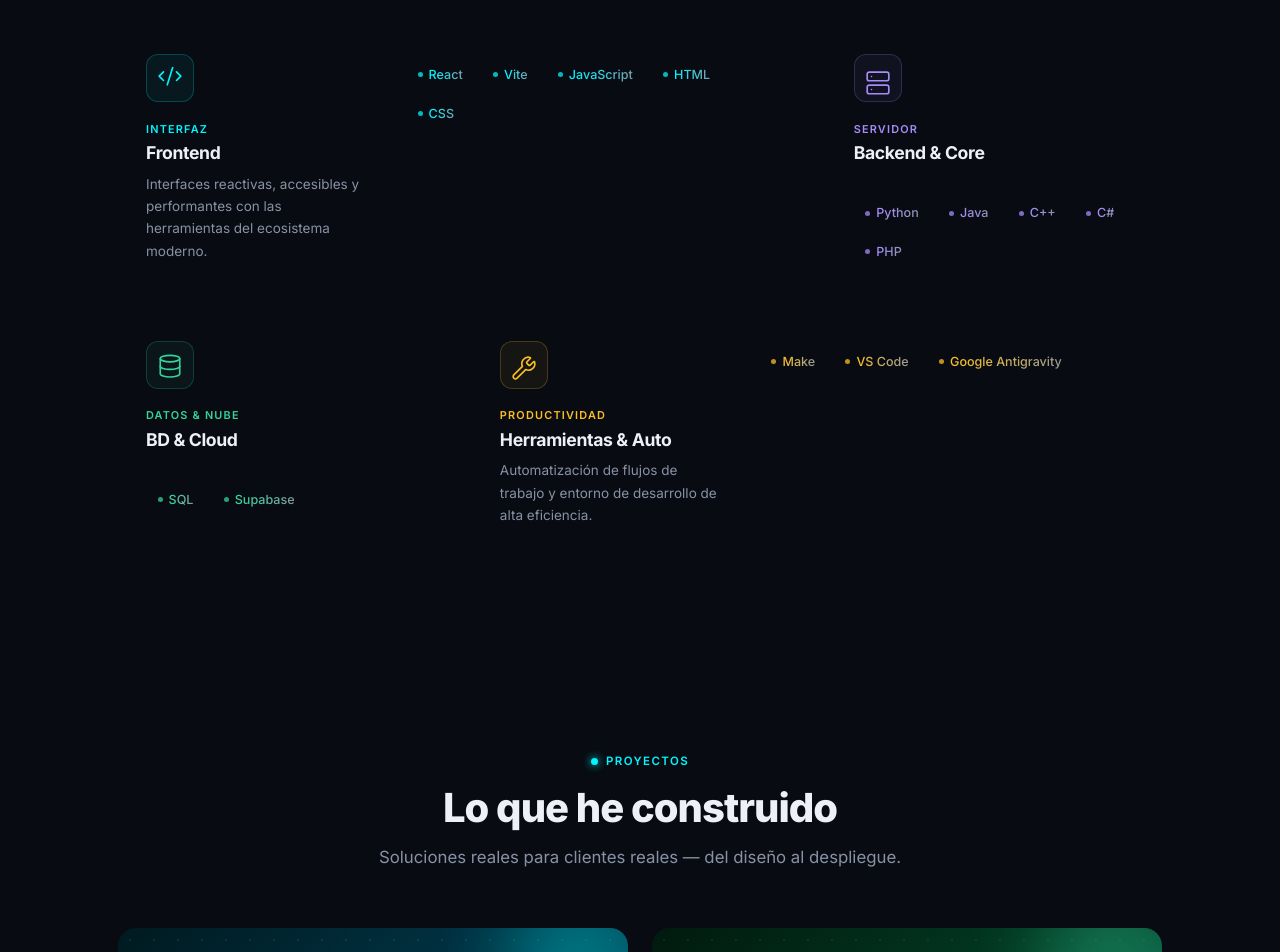
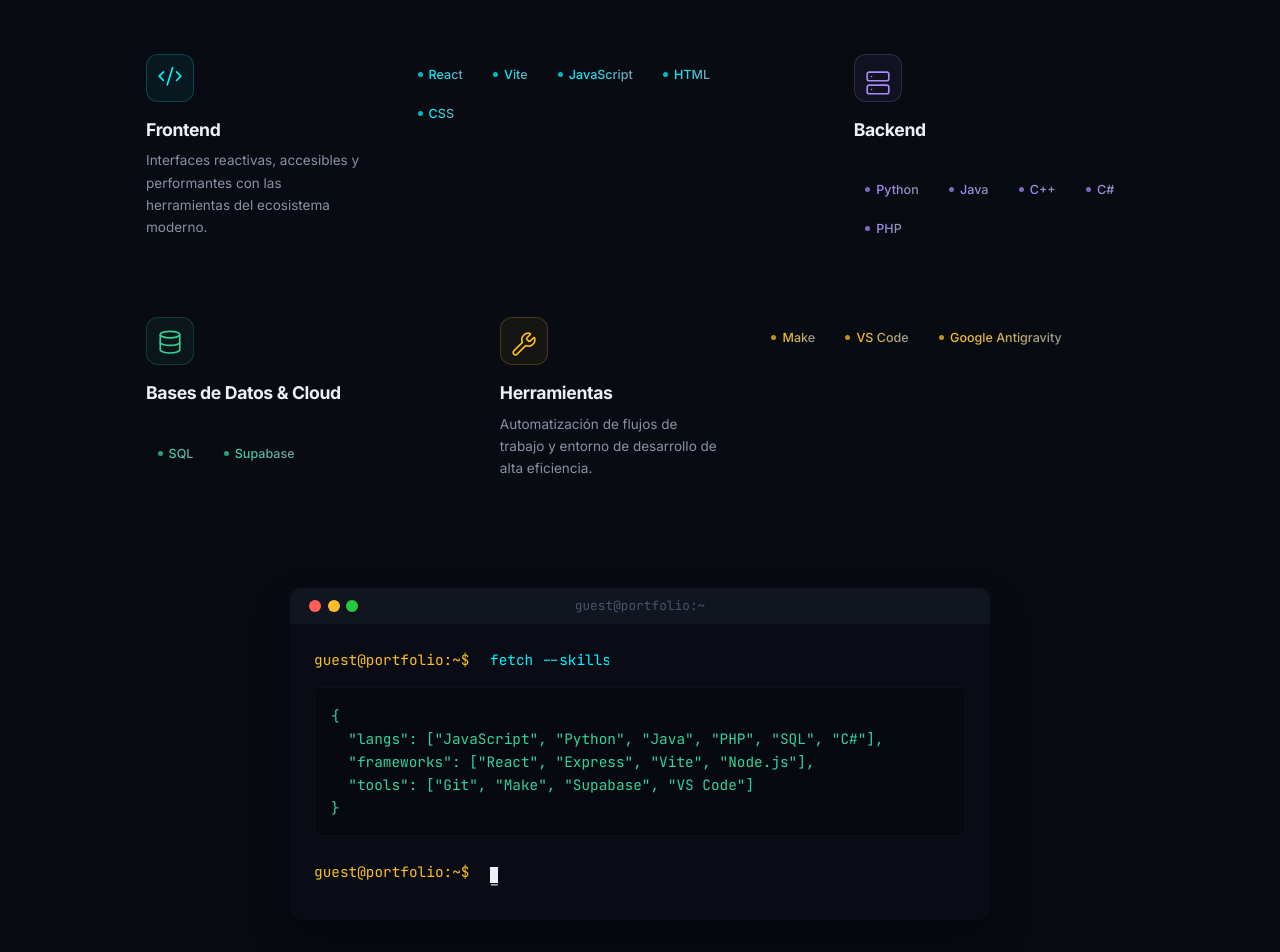
Before and after one commit to uallga109/Portfolio, a React (Vite) app: page / in a window 1280 px wide. Shown: the part 1080-2032 px from the top of the page. Built offline with nearby package versions, Linux system fonts and the light colour scheme.

Commit message:
Limpieza y Corrección del Hero. Modificación del Stack Tecnológico. Pulido de los Modales de Proyectos

```diff
--- a/src/sections/Contact.jsx
+++ b/src/sections/Contact.jsx
@@ -11,9 +11,8 @@ const FADE_UP = (delay = 0) => ({
 })
 
 const SOCIAL_LINKS = [
-  { id: 'github',   Icon: GitBranch, href: 'https://github.com/',   label: 'GitHub'   },
-  { id: 'linkedin', Icon: Link2,     href: 'https://linkedin.com/', label: 'LinkedIn' },
-  { id: 'email',    Icon: Mail,      href: 'mailto:luis@example.com', label: 'Email'  },
+  { id: 'github',   Icon: GitBranch,   href: 'https://github.com/',   label: 'GitHub'   },
+  { id: 'linkedin', Icon: Link2, href: 'https://linkedin.com/', label: 'LinkedIn' },
 ]
 
 export default function Contact() {
--- a/src/sections/Footer.jsx
+++ b/src/sections/Footer.jsx
@@ -8,8 +8,8 @@ const NAV_ITEMS = [
 ]
 
 const SOCIAL_ITEMS = [
-  { Icon: GitBranch, href: 'https://github.com/',   label: 'GitHub'  },
-  { Icon: Link2,     href: 'https://linkedin.com/', label: 'LinkedIn'},
+  { Icon: GitBranch,   href: 'https://github.com/',   label: 'GitHub'  },
+  { Icon: Link2, href: 'https://linkedin.com/', label: 'LinkedIn'},
   { Icon: Mail,      href: 'mailto:luis@example.com', label: 'Email' },
 ]
 
--- a/src/sections/Hero.jsx
+++ b/src/sections/Hero.jsx
@@ -134,21 +134,6 @@ export default function Hero() {
       <div className="container">
         <div className="hero__content">
 
-          {/* ── Badge (center) ── */}
-          <motion.div
-            className="hero__badge"
-            initial={{ opacity: 0, y: -18 }}
-            animate={{ opacity: 1, y: 0 }}
-            transition={{ duration: 0.65, delay: 0.05, ease: [0.16, 1, 0.3, 1] }}
-            role="text"
-          >
-            <span className="hero__badge-dot-wrap" aria-hidden="true">
-              <span className="hero__badge-ping-ring" />
-              <span className="hero__badge-ping-core" />
-            </span>
-            Disponible para nuevos proyectos
-          </motion.div>
-
           {/* ── H1 — Cinematic line reveal ── */}
           <h1 id="hero-heading" className="hero__heading" aria-label="Transformo problemas reales en soluciones web.">
 
--- a/src/sections/Stack.jsx
+++ b/src/sections/Stack.jsx
@@ -44,11 +44,10 @@ function FloatingIcon({ Icon, delay = 0 }) {
 const STACK_DATA = [
   {
     id: 'frontend',
-    span: 2,                // wide bento card
+    span: 2,
     color: 'cyan',
     Icon: Code2,
     iconDelay: 0,
-    label: 'Interfaz',
     heading: 'Frontend',
     description: 'Interfaces reactivas, accesibles y performantes con las herramientas del ecosistema moderno.',
     techs: ['React', 'Vite', 'JavaScript', 'HTML', 'CSS'],
@@ -59,8 +58,7 @@ const STACK_DATA = [
     color: 'violet',
     Icon: Server,
     iconDelay: 0.4,
-    label: 'Servidor',
-    heading: 'Backend & Core',
+    heading: 'Backend',
     techs: ['Python', 'Java', 'C++', 'C#', 'PHP'],
   },
   {
@@ -69,18 +67,16 @@ const STACK_DATA = [
     color: 'emerald',
     Icon: Database,
     iconDelay: 0.8,
-    label: 'Datos & Nube',
-    heading: 'BD & Cloud',
+    heading: 'Bases de Datos & Cloud',
     techs: ['SQL', 'Supabase'],
   },
   {
     id: 'tools',
-    span: 2,                // wide bento card
+    span: 2,
     color: 'amber',
     Icon: Wrench,
     iconDelay: 0.2,
-    label: 'Productividad',
-    heading: 'Herramientas & Auto',
+    heading: 'Herramientas',
     description: 'Automatización de flujos de trabajo y entorno de desarrollo de alta eficiencia.',
     techs: ['Make', 'VS Code', 'Google Antigravity'],
   },
@@ -109,7 +105,6 @@ function BentoCard({ id, span, color, Icon, iconDelay, label, heading, descripti
             <FloatingIcon Icon={Icon} delay={iconDelay} />
           </div>
 
-          <p className="bento-card__label">{label}</p>
           <h3 className="bento-card__heading">{heading}</h3>
 
           {/* Description only on wide cards */}
@@ -175,6 +170,39 @@ export default function Stack() {
           ))}
         </motion.div>
 
+        {/* ── Interactive Terminal ── */}
+        <motion.div
+          className="terminal-widget"
+          initial={{ opacity: 0, y: 30 }}
+          whileInView={{ opacity: 1, y: 0 }}
+          viewport={{ once: true, margin: '-50px' }}
+          transition={{ duration: 0.6, delay: 0.3 }}
+        >
+          <div className="terminal-header">
+            <div className="terminal-btns">
+              <span className="terminal-btn close" />
+              <span className="terminal-btn min" />
+              <span className="terminal-btn max" />
+            </div>
+            <span className="terminal-title">guest@portfolio:~</span>
+          </div>
+          <div className="terminal-body" style={{ fontFamily: 'var(--font-mono)' }}>
+            <p className="cmd-line">
+              <span className="prompt">guest@portfolio:~$</span> <span className="typewriter-cmd">fetch --skills</span>
+            </p>
+            <pre className="json-output">
+{`{
+  "langs": ["JavaScript", "Python", "Java", "PHP", "SQL", "C#"],
+  "frameworks": ["React", "Express", "Vite", "Node.js"],
+  "tools": ["Git", "Make", "Supabase", "VS Code"]
+}`}
+            </pre>
+            <p className="cmd-line">
+              <span className="prompt">guest@portfolio:~$</span> <span className="cursor-blink">_</span>
+            </p>
+          </div>
+        </motion.div>
+
       </div>
     </section>
   )
--- a/src/styles/hero.css
+++ b/src/styles/hero.css
@@ -42,8 +42,9 @@
   display: flex;
   flex-direction: column;
   align-items: center;
-  gap: 1.65rem;
-  max-width: 880px;
+  gap: 2rem;
+  max-width: 44rem; /* max-w-2xl equivalent */
+  margin: 0 auto;
 }
 
 /* ── Badge ── */
--- a/src/styles/stack.css
+++ b/src/styles/stack.css
@@ -231,6 +231,115 @@
   opacity: 0.75;
 }
 
+/* ══════════════════════════════════════════════
+   INTERACTIVE TERMINAL
+   ══════════════════════════════════════════════ */
+.terminal-widget {
+  margin-top: 5rem;
+  background: #090c15;
+  border: 1px solid var(--color-border);
+  border-radius: 12px;
+  overflow: hidden;
+  box-shadow: 0 20px 40px rgba(0,0,0,0.4), inset 0 1px 0 rgba(255,255,255,0.05);
+  max-width: 700px;
+  margin-inline: auto;
+}
+
+.terminal-header {
+  background: #111520;
+  padding: 0.75rem 1.2rem;
+  display: flex;
+  align-items: center;
+  border-bottom: 1px solid var(--color-border);
+  position: relative;
+}
+
+.terminal-btns {
+  display: flex;
+  gap: 0.4rem;
+}
+
+.terminal-btn {
+  width: 12px;
+  height: 12px;
+  border-radius: 50%;
+}
+.terminal-btn.close { background: #ff5f56; }
+.terminal-btn.min { background: #ffbd2e; }
+.terminal-btn.max { background: #27c93f; }
+
+.terminal-title {
+  position: absolute;
+  left: 50%;
+  transform: translateX(-50%);
+  font-family: var(--font-mono);
+  font-size: 0.8rem;
+  color: var(--color-text-muted);
+}
+
+.terminal-body {
+  padding: 1.5rem;
+  font-size: 0.9rem;
+  line-height: 1.6;
+}
+
+.terminal-body .cmd-line {
+  color: var(--color-text-primary);
+  margin-bottom: 0.8rem;
+}
+
+.terminal-body .prompt {
+  color: #fbbf24; /* amber */
+  margin-right: 0.75rem;
+}
+
+.terminal-body .typewriter-cmd {
+  color: #00f5ff; /* cyan */
+  border-right: 2px solid transparent;
+  animation: typing 1.5s steps(20, end), blink-caret .75s step-end infinite;
+  white-space: nowrap;
+  overflow: hidden;
+  display: inline-block;
+  vertical-align: bottom;
+  width: 14ch; /* length of "fetch --skills" */
+}
+
+.terminal-body .json-output {
+  margin: 1rem 0 1.5rem 0;
+  color: #34d399; /* emerald */
+  background: rgba(0,0,0,0.2);
+  padding: 1rem;
+  border-radius: 6px;
+  border: 1px solid rgba(255,255,255,0.03);
+  opacity: 0;
+  animation: fade-in 0.1s forwards;
+  animation-delay: 1.6s;
+}
+
+.terminal-body .cursor-blink {
+  display: inline-block;
+  background: var(--color-text-primary);
+  color: var(--color-text-primary);
+  width: 8px;
+  height: 1rem;
+  vertical-align: bottom;
+  animation: blink 1s step-end infinite;
+}
+
+@keyframes typing {
+  from { width: 0 }
+  to { width: 14ch }
+}
+
+@keyframes fade-in {
+  to { opacity: 1 }
+}
+
+@keyframes blink {
+  0%, 100% { opacity: 1; }
+  50% { opacity: 0; }
+}
+
 /* ── Animated gradient text on tech names ── */
 .tech-name {
   background: linear-gradient(
```
